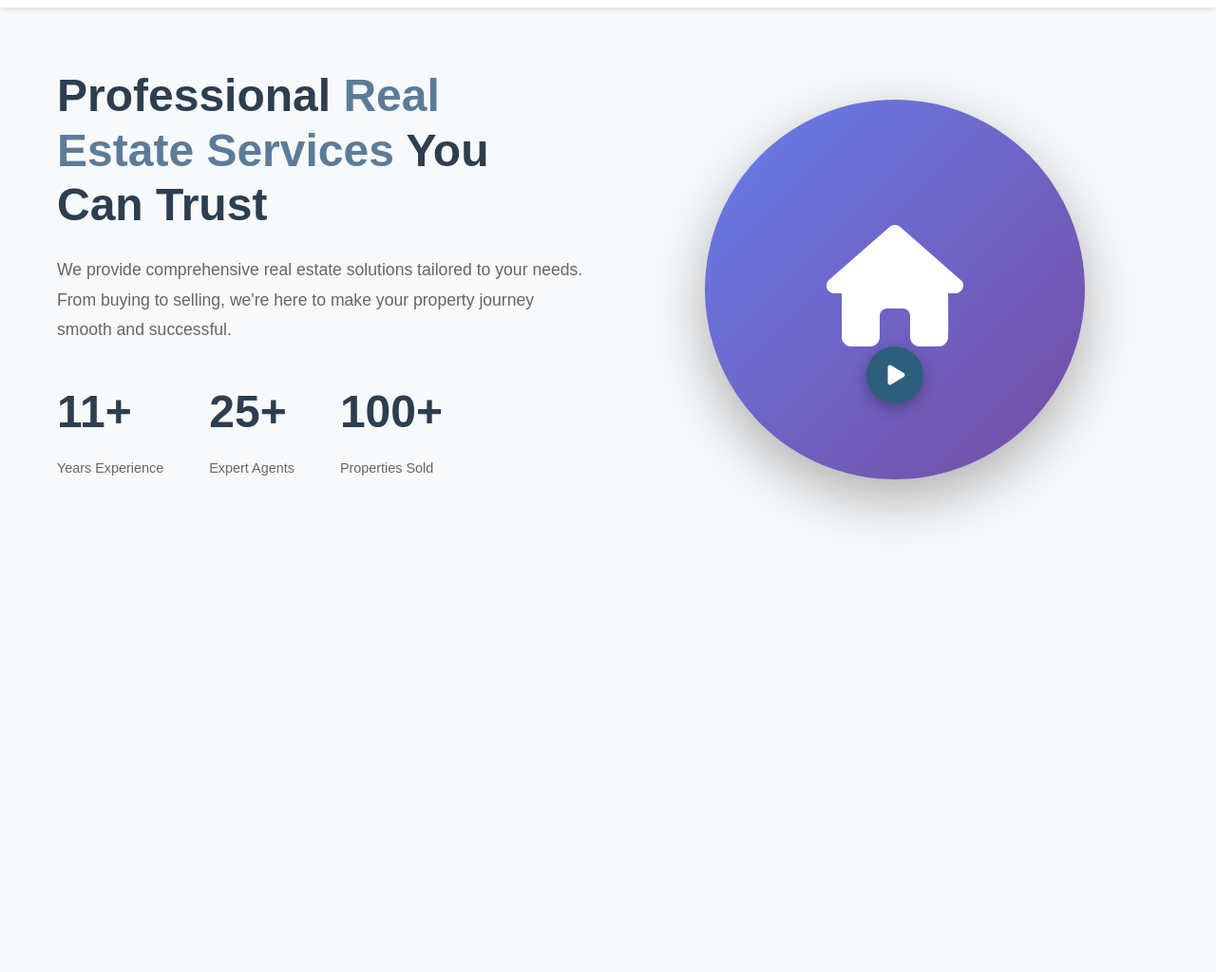
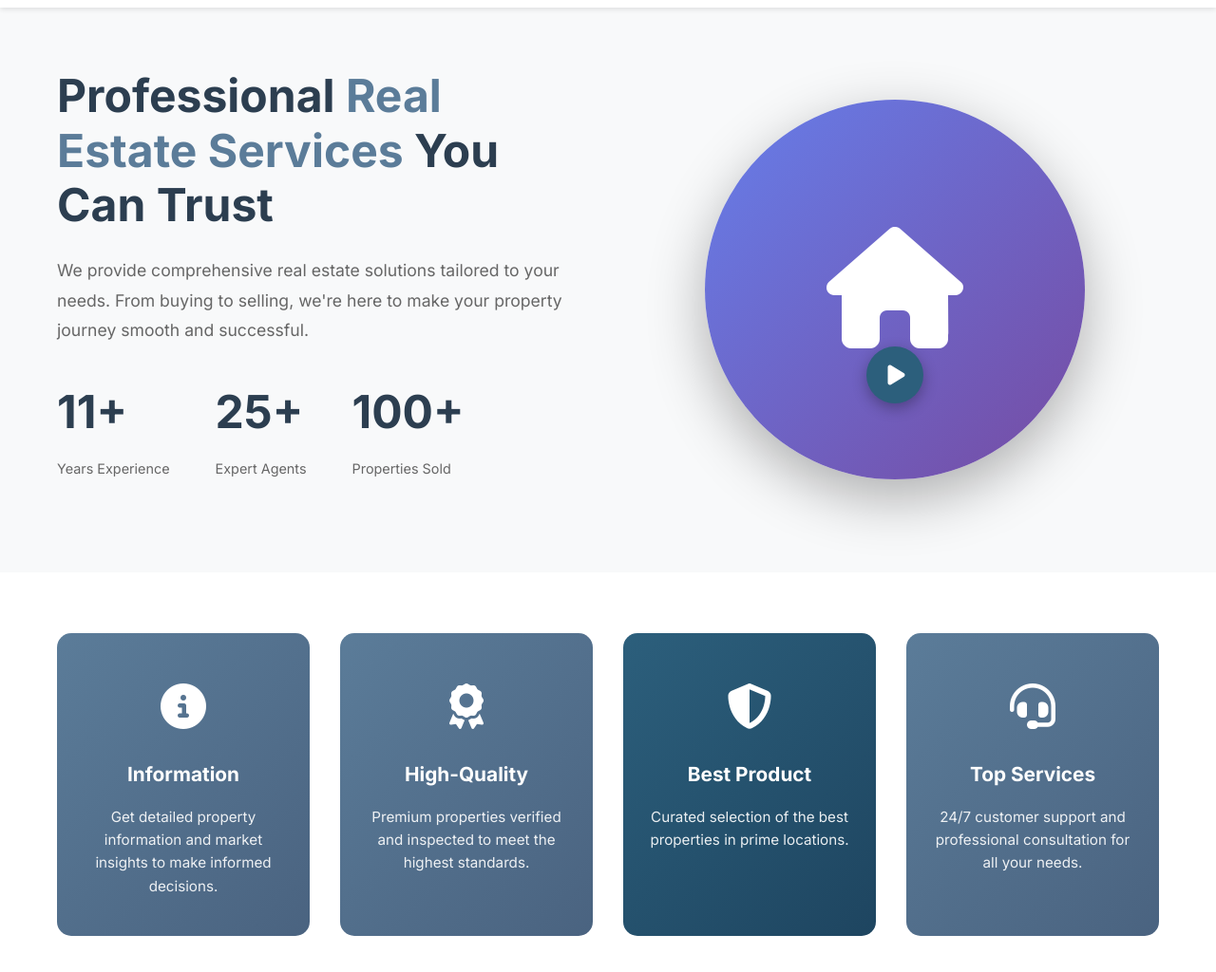
Before and after one commit to veraogamune/Gracious-Property-Website, a plain HTML site: page index.html in a window 1280 px wide. Shown: the part 70-1094 px from the top of the page at 95% size. Before the commit the page ends 800 px from the top, so only its background shows below. Drawn offline with Linux system fonts and the light colour scheme.

Commit message:
added feature cards section

```diff
--- a/css/style.css
+++ b/css/style.css
@@ -1,3 +1,6 @@
+/* Import Google Font */
+@import url('https://fonts.googleapis.com/css2?family=Inter:wght@300;400;500;600;700;800&display=swap');
+
 /* Reset and Base Styles */
 * {
     margin: 0;
@@ -6,7 +9,7 @@
 }
 
 body {
-    font-family: 'Arial', sans-serif;
+    font-family: 'Inter', -apple-system, BlinkMacSystemFont, 'Segoe UI', sans-serif;
     line-height: 1.6;
     color: #333;
     background-color: #f8f9fa;
@@ -177,6 +180,53 @@ body {
     margin-left: 3px;
 }
 
+/* Feature Cards Section */
+.features {
+    padding: 4rem 0;
+    background-color: #fff;
+}
+
+.feature-grid {
+    display: grid;
+    grid-template-columns: repeat(4, 1fr);
+    gap: 2rem;
+}
+
+.feature-card {
+    background: linear-gradient(135deg, #5b7c99 0%, #4a6380 100%);
+    padding: 2.5rem 1.5rem;
+    border-radius: 15px;
+    text-align: center;
+    color: white;
+    transition: transform 0.3s, box-shadow 0.3s;
+    cursor: pointer;
+}
+
+.feature-card:hover {
+    transform: translateY(-10px);
+    box-shadow: 0 15px 40px rgba(0,0,0,0.2);
+}
+
+.feature-card.featured {
+    background: linear-gradient(135deg, #2c5f7c 0%, #1e4560 100%);
+}
+
+.feature-icon {
+    font-size: 3rem;
+    margin-bottom: 1rem;
+}
+
+.feature-card h3 {
+    font-size: 1.3rem;
+    margin-bottom: 1rem;
+}
+
+.feature-card p {
+    font-size: 0.95rem;
+    line-height: 1.6;
+    opacity: 0.9;
+}
+
 /* Responsive Design */
 @media (max-width: 768px) {
     .hero-content {
@@ -204,4 +254,8 @@ body {
     .placeholder-image {
         font-size: 6rem;
     }
+
+    .feature-grid {
+        grid-template-columns: 1fr;
+    }
 }
--- a/index.html
+++ b/index.html
@@ -70,6 +70,45 @@
         </div>
     </section>
 
+    <!-- Feature Cards Section -->
+    <section class="features">
+        <div class="container">
+            <div class="feature-grid">
+                <div class="feature-card">
+                    <div class="feature-icon">
+                        <i class="fas fa-info-circle"></i>
+                    </div>
+                    <h3>Information</h3>
+                    <p>Get detailed property information and market insights to make informed decisions.</p>
+                </div>
+
+                <div class="feature-card">
+                    <div class="feature-icon">
+                        <i class="fas fa-award"></i>
+                    </div>
+                    <h3>High-Quality</h3>
+                    <p>Premium properties verified and inspected to meet the highest standards.</p>
+                </div>
+
+                <div class="feature-card featured">
+                    <div class="feature-icon">
+                        <i class="fas fa-shield-alt"></i>
+                    </div>
+                    <h3>Best Product</h3>
+                    <p>Curated selection of the best properties in prime locations.</p>
+                </div>
+
+                <div class="feature-card">
+                    <div class="feature-icon">
+                        <i class="fas fa-headset"></i>
+                    </div>
+                    <h3>Top Services</h3>
+                    <p>24/7 customer support and professional consultation for all your needs.</p>
+                </div>
+            </div>
+        </div>
+    </section>
+
     <script src="js/main.js"></script>
 </body>
 </html>
```
